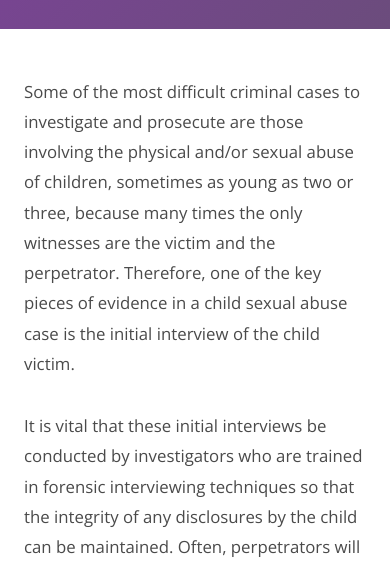
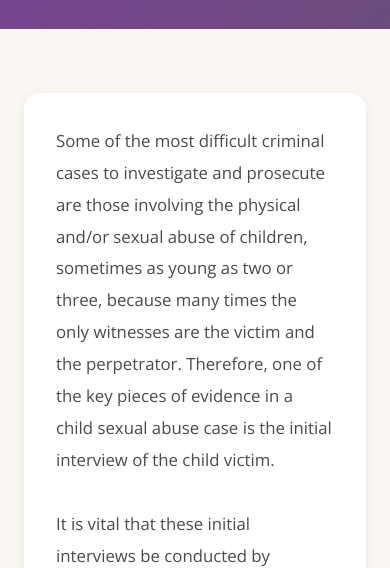
Before and after one commit to dustinschwanger/michaelshouse, a website: page about.html in a window 390 px wide. Shown: the part 289-857 px from the top of the page. Drawn offline with nearby package versions, Linux system fonts and the light colour scheme.

Commit message:
Final design updates and favicon
- Added favicon to all pages
- Increased content width to 1000px on About and Story pages
- Added warm cream background to About Us intro section
- Styled About Us intro text box to match Story page design
- Made memorial note box match story text width
- Removed volunteer card from donate page
- Updated Thank You section styling on donate page

Ready for deployment!

```diff
--- a/about.html
+++ b/about.html
@@ -5,6 +5,9 @@
     <meta name="viewport" content="width=device-width, initial-scale=1.0">
     <meta name="description" content="Learn about Michael's House, Erie County's child advocacy center dedicated to providing a safe environment for forensic interviews of child abuse victims.">
     <title>About Us - Michael's House</title>
+
+    <!-- Favicon -->
+    <link rel="icon" type="image/x-icon" href="public/favicon.ico">
 
     <!-- Fonts -->
     <link rel="preconnect" href="https://fonts.googleapis.com">
@@ -59,7 +62,7 @@
         </section>
 
         <!-- Introduction -->
-        <section class="section">
+        <section class="section intro-section">
             <div class="container">
                 <div class="content-block">
                     <p>Some of the most difficult criminal cases to investigate and prosecute are those involving the physical and/or sexual abuse of children, sometimes as young as two or three, because many times the only witnesses are the victim and the perpetrator. Therefore, one of the key pieces of evidence in a child sexual abuse case is the initial interview of the child victim.</p>
--- a/css/about.css
+++ b/css/about.css
@@ -1,15 +1,26 @@
 /* About Page Specific Styles */
+
+/* Introduction Section */
+.intro-section {
+    background-color: var(--warm-cream);
+    padding: var(--spacing-3xl) 0;
+}
 
 /* Content Block */
 .content-block {
-    max-width: 900px;
+    max-width: 1000px;
     margin: 0 auto;
+    background-color: var(--pure-white);
+    padding: var(--spacing-2xl);
+    border-radius: var(--radius-lg);
+    box-shadow: var(--shadow-sm);
 }
 
 .content-block p {
     font-size: 1.05rem;
-    line-height: 1.8;
+    line-height: 1.9;
     margin-bottom: var(--spacing-lg);
+    color: var(--charcoal-gray);
 }
 
 /* Goals Detailed Section */
@@ -268,6 +279,12 @@
 }
 
 /* Responsive Design */
+@media (max-width: 767px) {
+    .content-block {
+        padding: var(--spacing-lg);
+    }
+}
+
 @media (max-width: 480px) {
     .page-header {
         padding: var(--spacing-lg) 0;
--- a/css/story.css
+++ b/css/story.css
@@ -5,7 +5,7 @@
 }
 
 .content-wrapper {
-    max-width: 800px;
+    max-width: 1000px;
     margin: 0 auto;
 }
 
@@ -16,6 +16,9 @@
     margin-bottom: var(--spacing-2xl);
     text-align: center;
     box-shadow: var(--shadow-md);
+    max-width: 1000px;
+    margin-left: auto;
+    margin-right: auto;
 }
 
 .memorial-note p {
```
Also changed, not shown: contact.html (+3 -0 lines), donate.html (+3 -0 lines), index.html (+3 -0 lines), story.html (+3 -0 lines), public/favicon.ico (added).
